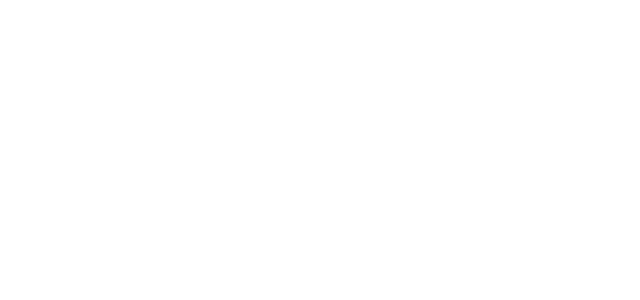
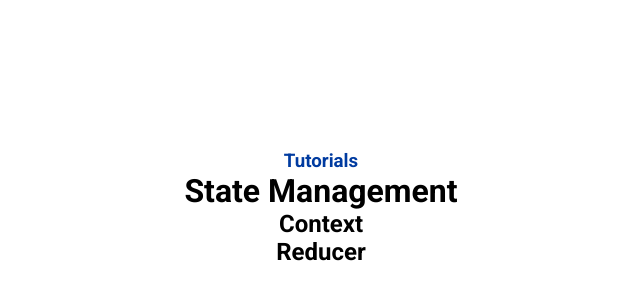
Before and after one commit to PlatenPrime/tutorials, a React (Create React App) app: page /sm in a window 1280 px wide. Before the commit this address had no page. Shown: the part 192-492 px from the top of the page, without its empty margins (319-959 px from the left). Built offline with nearby package versions, Linux system fonts and the light colour scheme.

Commit message:
Start with State Management

```diff
--- a/src/components/Sidebar/SideBar.jsx
+++ b/src/components/Sidebar/SideBar.jsx
@@ -9,6 +9,7 @@
 			<Link to="/" className={style.sidebarLink} ><h3>Home</h3></Link>
 			<Link to="mui" className={style.sidebarLink} ><h3>MUI</h3></Link>
 			<Link to="router" className={style.sidebarLink} ><h3>React Router</h3></Link>
+			<Link to="sm" className={style.sidebarLink} ><h3>State Management</h3></Link>
 		</div>
 	);
 };
--- a/src/index.js
+++ b/src/index.js
@@ -13,6 +13,7 @@
 import Expenses from './pages/Router/routes/Expenses';
 import Invoices from './pages/Router/routes/Invoices';
 import Invoice from './pages/Router/routes/Invoice';
+import StateManagement from './pages/StateManagement/StateManagement';
 
 
 
@@ -33,6 +34,7 @@
 				</Route>
 
 				<Route path="router" element={<Router />} >
+
 					<Route
 						index
 						element={
@@ -55,14 +57,8 @@
 							}
 						/>
 
-
-
-
 						<Route path=":invoiceId" element={<Invoice />} />
 					</Route>
-
-
-
 
 
 					<Route
@@ -76,6 +72,10 @@
 
 				</Route>
 
+
+				<Route path="sm" element={<StateManagement />} >
+				</Route>
+
 			</Routes>
 		</BrowserRouter>
 	</React.StrictMode >
--- /dev/null
+++ b/src/pages/StateManagement/SMContext/SMContext.jsx
@@ -0,0 +1,11 @@
+import React from 'react';
+
+const SMContext = () => {
+	return (
+		<div>
+			<h2>Context</h2>
+		</div>
+	);
+};
+
+export default SMContext;
--- /dev/null
+++ b/src/pages/StateManagement/SMReducer/SMReducer.jsx
@@ -0,0 +1,11 @@
+import React from 'react';
+
+const SMReducer = () => {
+	return (
+		<div>
+			<h2>Reducer</h2>
+		</div>
+	);
+};
+
+export default SMReducer;
--- /dev/null
+++ b/src/pages/StateManagement/StateManagement.jsx
@@ -0,0 +1,18 @@
+import React from 'react';
+import Home from '../../components/Home/Home';
+import SMContext from './SMContext/SMContext';
+import SMReducer from './SMReducer/SMReducer';
+import style from "./StateManagement.module.css";
+
+const StateManegement = () => {
+	return (
+		<div className={style.sm} >
+			<Home />
+			<h1>State Management</h1>
+			<SMContext />
+			<SMReducer />
+		</div>
+	);
+};
+
+export default StateManegement;
--- /dev/null
+++ b/src/pages/StateManagement/StateManagement.module.css
@@ -0,0 +1,7 @@
+.sm {
+	min-height: 100vh;
+	display: flex;
+	flex-direction: column;
+	justify-content: center;
+	align-items: center;
+}
```
Also changed, not shown: src/pages/Router/Router.jsx (+38 -0 lines), src/pages/StateManagement/SMContext/SMContext.module.css (added), src/pages/StateManagement/SMReducer/SMReducer.module.css (added).
